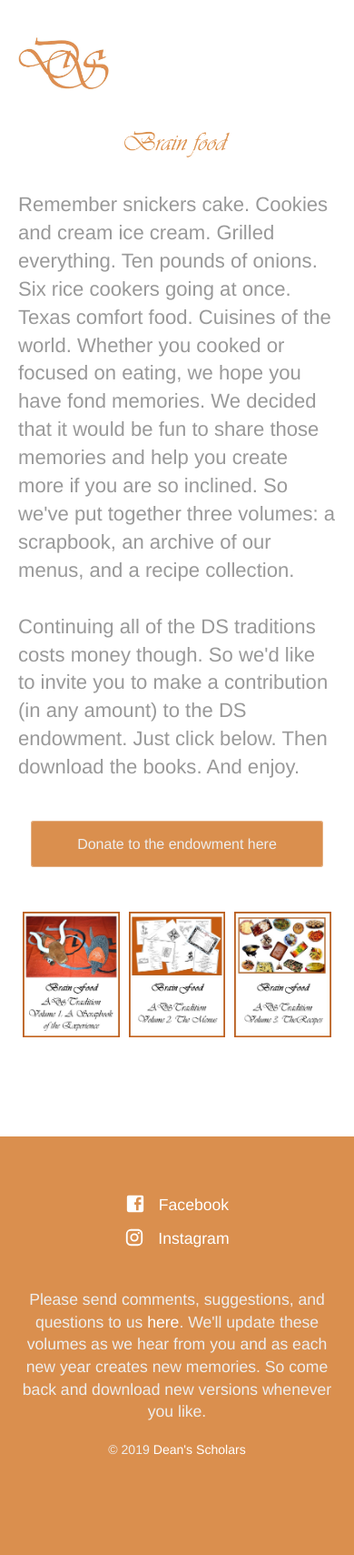
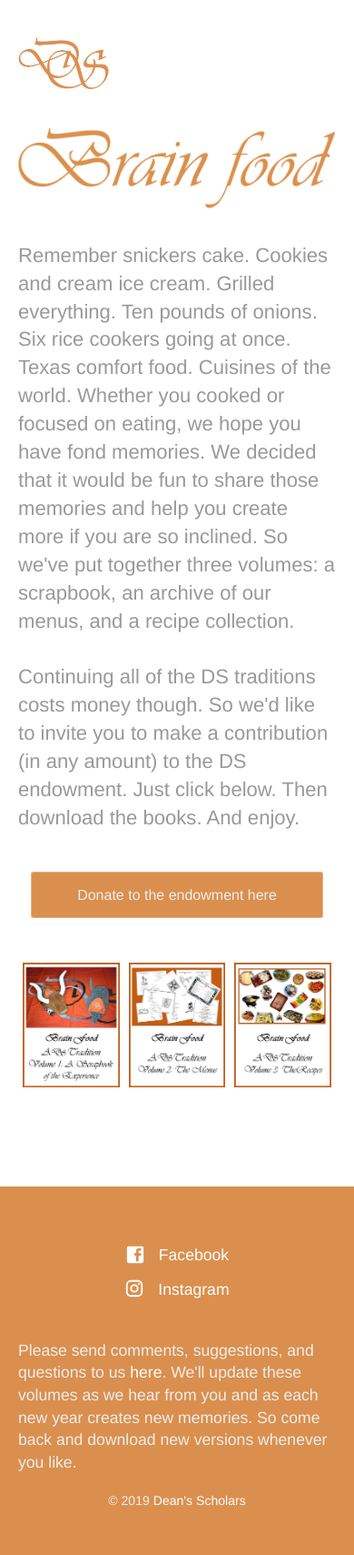
Before and after one commit to deansscholars/DS-Scrapbook, a Jekyll site: the page built from index.html, in a window 390 px wide. Shown: the whole page at 91% size. Built offline with Jekyll 4.4.1, drawn with Linux system fonts in a browser that asks for light colours; before the commit the page ends 1654 px from its top, so only the background shows below that.

Commit message:
fix layout for mobile

```diff
--- a/_layouts/default.html
+++ b/_layouts/default.html
@@ -44,7 +44,7 @@
 					</ul>
 					{% endfor %}
 				</div>
-                <p class="text" style="text-align:center;font-size:100%">Please send comments, suggestions, and questions to us <a href="mailto:utdsscrapbook@gmail.com">here</a>. We'll update these volumes as we hear from you and as each new year creates new memories. So come back and download new versions whenever you like.</p>
+                <p class="centerthis">Please send comments, suggestions, and questions to us <a href="mailto:utdsscrapbook@gmail.com">here</a>. We'll update these volumes as we hear from you and as each new year creates new memories. So come back and download new versions whenever you like.</p>
                 <p class="copyright">&copy; {{ site.time | date: '%Y' }} <a href="https://deansscholars.org">Dean's Scholars</a></p>
 			</div>
 		</footer>
--- a/_sass/footer.scss
+++ b/_sass/footer.scss
@@ -77,13 +77,12 @@
 		font-size: .8em;
 		margin: 0 auto;
 		text-align: center;
-
 	}
 
-	text {
+	.centerthis {
 		font-size: 100%;
 		text-align: center;
-		@media screen and (orientation:portrait) {
+		@media only screen and (orientation:portrait) and (max-width:480px) {
 			text-align: left;
 		}
 	}
--- a/_sass/layout.scss
+++ b/_sass/layout.scss
@@ -6,6 +6,13 @@
 
 .text-container {
 	max-width: 1000px;
+
+	.title {
+		max-width: 33%;
+		@media only screen and (orientation:portrait) and (max-width:480px) {
+			max-width: 100%
+		}
+	}
 }
 
 .container {
@@ -179,5 +186,8 @@
 
 .column {
 	flex: 33.33%;
+	@media only screen and (orientation:portrait) and (max-width:480px) {
+		flex: 100%;
+	}
 	padding: 5px;
 }
--- a/index.html
+++ b/index.html
@@ -5,7 +5,7 @@
 <section class="hero">
 	<div class="text-container">
 		<!--<h1 class="editable" style="color:#DA8F4E;font-size:300%">Brain Food</h1>-->
-        <h1 class="editable"><img src="images/title.png" style="max-width:33%"></img></h1>
+        <h1 class="editable"><img class="title" src="images/title.png"></img></h1>
         <br>
 		<p class="subtext editable" style="text-align:left">Remember snickers cake. Cookies and cream ice cream. Grilled everything. Ten pounds of onions. Six rice cookers going at once. Texas comfort food. Cuisines of the world. Whether you cooked or focused on eating, we hope you have fond memories. We decided that it would be fun to share those memories and help you create more if you are so inclined. So we've put together three volumes: a scrapbook, an archive of our menus, and a recipe collection.
         <br><br>
```
